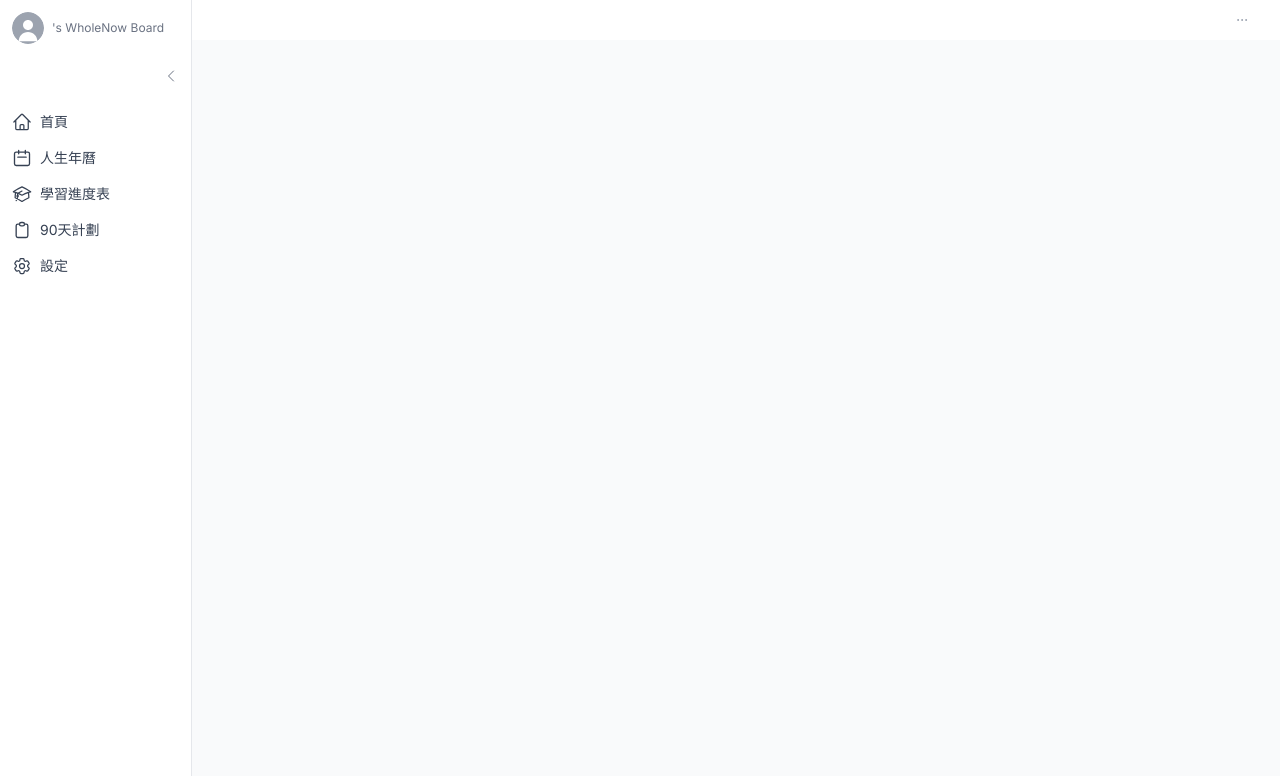
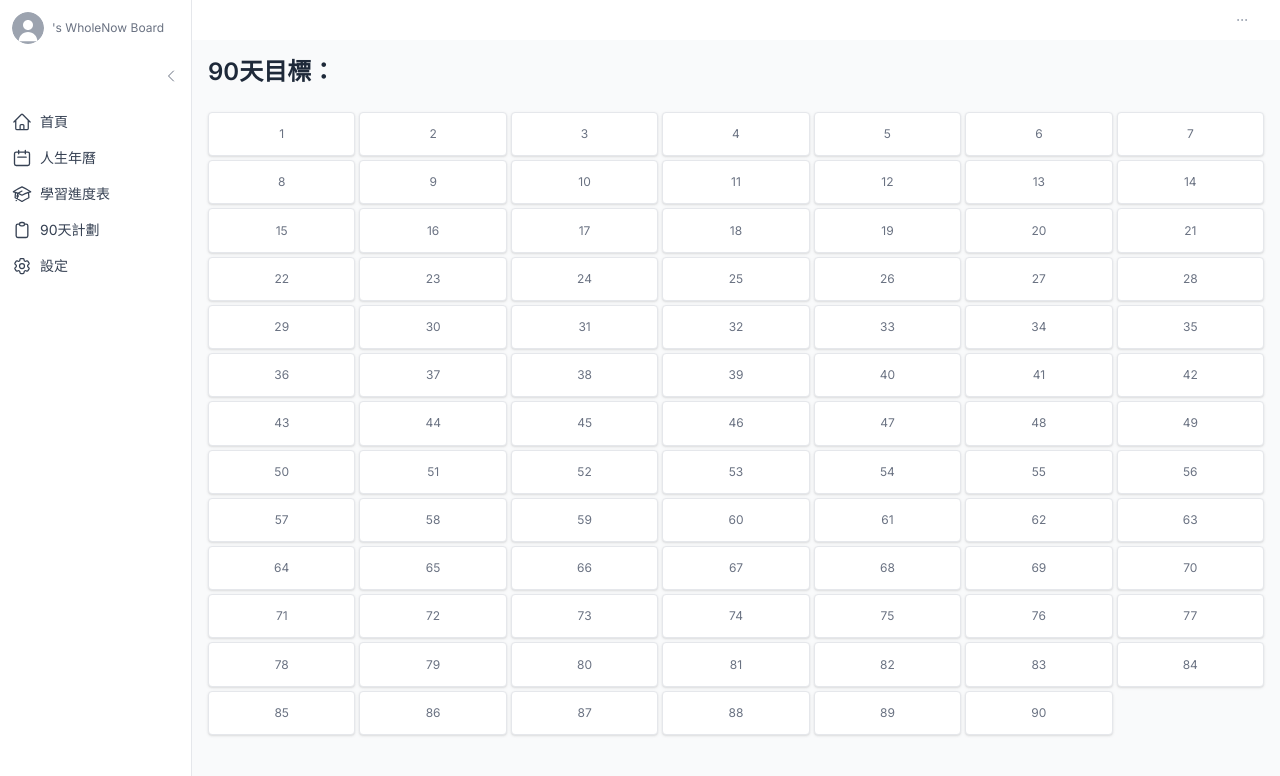
Before and after one commit to ameliaminmin/wholenow-board, a Next.js app: page /day90progress in a window 1280 px wide. Shown: the top 776 px of the page. Built offline with nearby package versions, Linux system fonts and the light colour scheme; no server answers.

Commit message:
添加90天进度网格布局
在页面中新增了90天进度的网格布局，用于展示每日的进度情况。每个格子代表一天，并显示对应的天数编号，便于用户跟踪进度。

```diff
--- a/src/app/day90progress/page.tsx
+++ b/src/app/day90progress/page.tsx
@@ -16,7 +16,25 @@ export default function Day90Progress() {
 
                 {/* 頁面內容 */}
                 <main className="flex-1 overflow-y-auto p-4">
-                    {/* 這裡可以添加頁面的具體內容 */}
+                    <h1 className="text-2xl font-semibold text-gray-800 dark:text-gray-200 mb-6">
+                        90天目標：
+                    </h1>
+
+                    {/* 90天格子容器 */}
+                    <div className="w-full">
+                        <div className="grid grid-cols-7 gap-1">
+                            {Array.from({ length: 90 }).map((_, index) => (
+                                <div
+                                    key={index}
+                                    className="aspect-[1/0.3] bg-white dark:bg-gray-800 rounded shadow-sm border border-gray-200 dark:border-gray-700 flex items-center justify-center"
+                                >
+                                    <span className="text-xs text-gray-500 dark:text-gray-400">
+                                        {index + 1}
+                                    </span>
+                                </div>
+                            ))}
+                        </div>
+                    </div>
                 </main>
             </div>
         </div>
```
